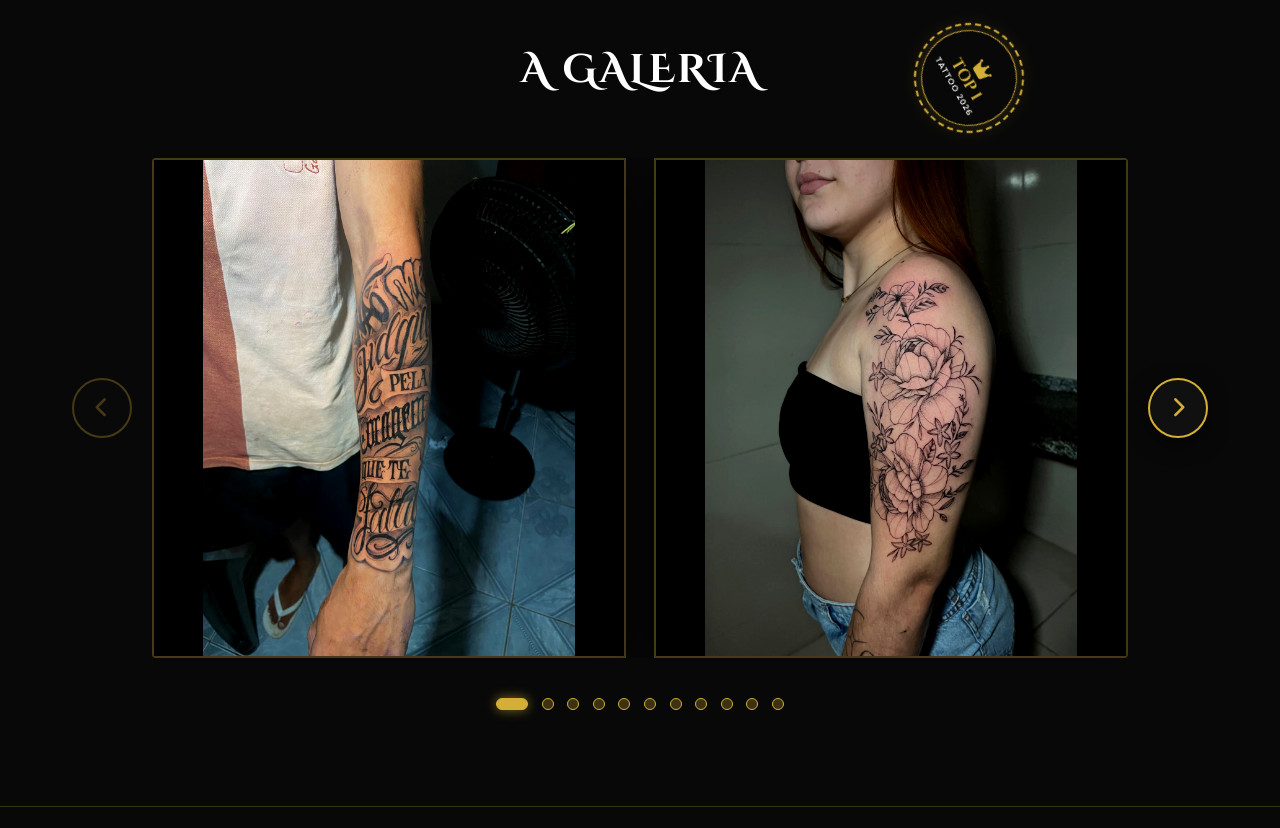
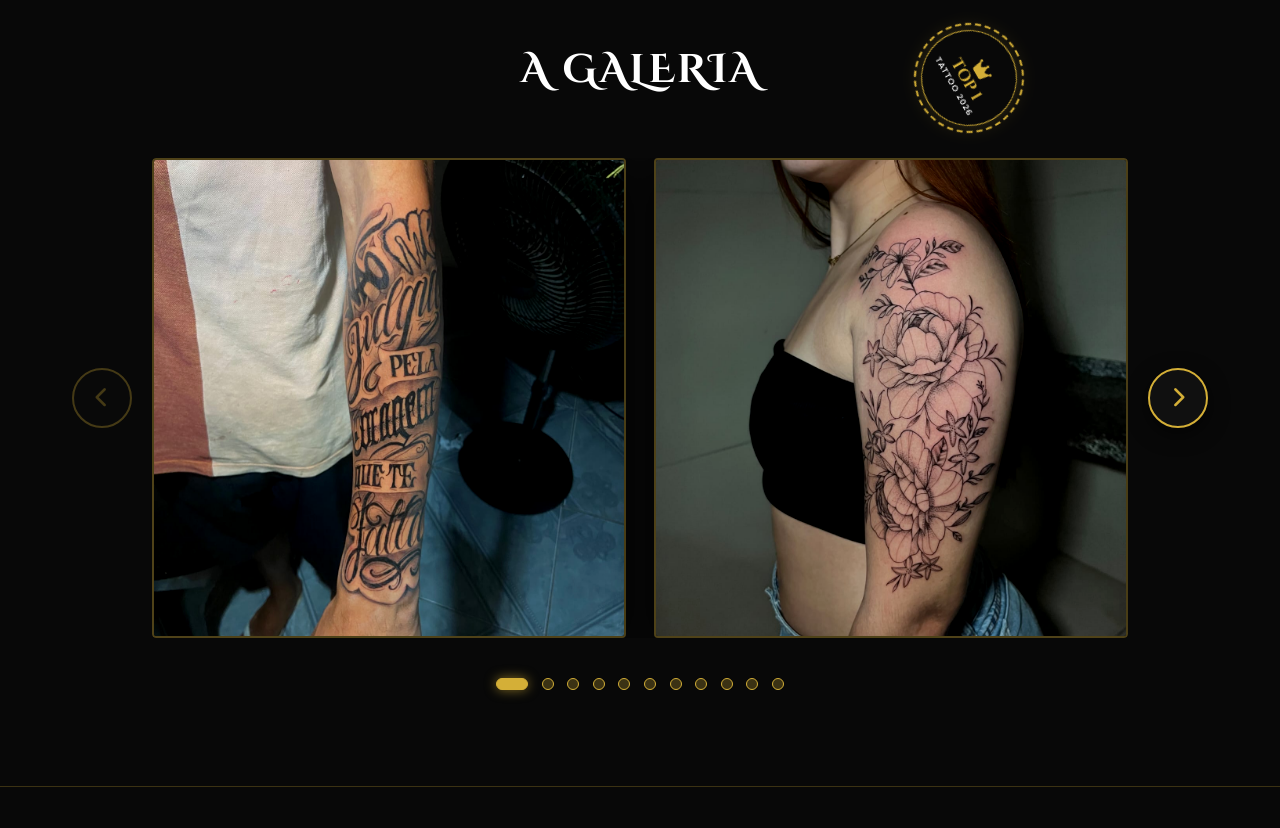
Before and after one commit to michelradwan/celo-tatto, a plain HTML site: page index.html in a window 1280 px wide. Shown: the part 3412-4240 px from the top of the page. Drawn offline with Linux system fonts and the light colour scheme.

Commit message:
Update FAQ section image, Hero WhatsApp custom message, and borderless gallery framing

```diff
--- a/index.html
+++ b/index.html
@@ -64,7 +64,7 @@
                     <span class="social-label">REDES SOCIAIS</span>
                     <div class="social-icons">
                         <a href="https://instagram.com/celotattoo.ink" target="_blank" aria-label="Instagram @celotattoo.ink"><i class="fab fa-instagram"></i></a>
-                        <a href="https://wa.me/558586981745" target="_blank" aria-label="WhatsApp +55 85 8698-1745"><i class="fab fa-whatsapp"></i></a>
+                        <a href="https://wa.me/558586981745?text=Ol%C3%A1%2C%20Quero%20agendar%20um%20hor%C3%A1rio%20com%20a%20Cello%20Tatto" target="_blank" aria-label="WhatsApp +55 85 8698-1745"><i class="fab fa-whatsapp"></i></a>
                         <a href="mailto:contato@celotattoo.ink" aria-label="E-mail contato@celotattoo.ink"><i class="fas fa-envelope"></i></a>
                     </div>
                 </div>
@@ -538,7 +538,7 @@
 
                 <div class="faq-tools-col">
                     <div class="tools-image-container">
-                        <img src="images/tools.jpg" alt="Máquina de Tatuagem de Precisão" loading="lazy">
+                        <img src="images/image_secao_ultima.png" alt="Celo Tattoo — Arte Autoral em Costas" loading="lazy">
                         <div class="tools-glow"></div>
                     </div>
                 </div>
--- a/style.css
+++ b/style.css
@@ -595,33 +595,31 @@ img {
 .gallery-item.horizontal-card {
     position: relative;
     overflow: hidden;
-    background: #080808;
-    border: 2px solid rgba(212, 175, 55, 0.3);
-    height: 500px;
+    background: transparent;
+    border: 2px solid rgba(212, 175, 55, 0.35);
+    height: 480px;
+    border-radius: 4px;
     box-shadow: 0 12px 40px rgba(0, 0, 0, 0.85);
     transition: var(--transition);
-    display: flex;
-    align-items: center;
-    justify-content: center;
 }
 
 .gallery-item.horizontal-card img {
     width: 100%;
     height: 100%;
-    object-fit: contain;
-    background: #080808;
-    filter: brightness(0.95) contrast(1.15);
+    object-fit: cover;
+    object-position: center;
+    filter: brightness(0.92) contrast(1.12);
     transition: var(--transition);
 }
 
 .gallery-item.horizontal-card:hover {
     border-color: var(--gold-primary);
-    box-shadow: 0 15px 45px rgba(212, 175, 55, 0.4);
+    box-shadow: 0 15px 45px rgba(212, 175, 55, 0.45);
 }
 
 .gallery-item.horizontal-card:hover img {
-    transform: scale(1.03);
-    filter: brightness(0.9) contrast(1.2);
+    transform: scale(1.05);
+    filter: brightness(0.85) contrast(1.18);
 }
 
 /* SLIDER NAVIGATION ARROWS */
```
Also changed, not shown: image secao ultima secao.png (added), images/image_secao_ultima.png (added), images/tools.jpg.
